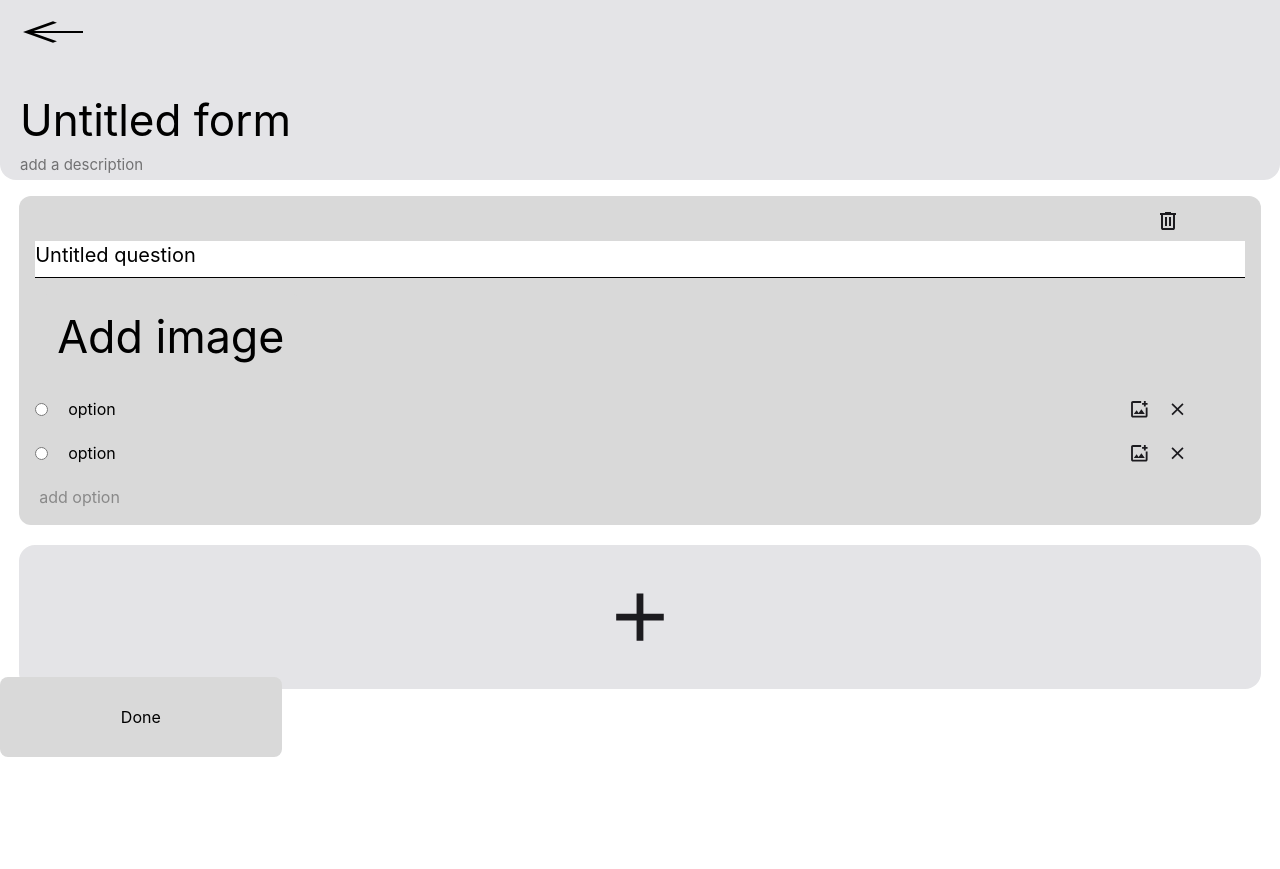
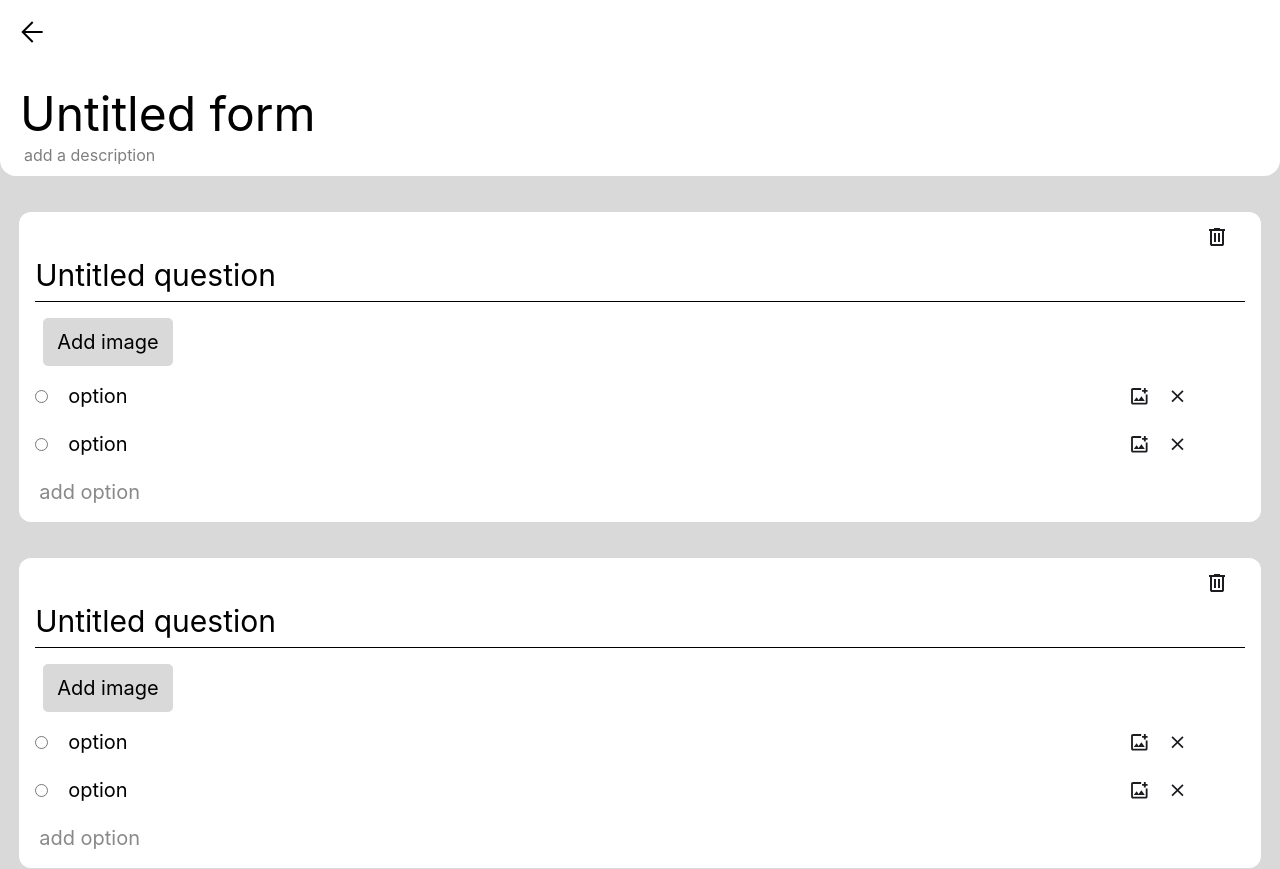
Before and after one commit to chaddjong/projek-vote, a React (Create React App) app: page /form-making in a window 1280 px wide. Shown: the top 869 px of the page. Before the commit the page ends 800 px from the top, so only its background shows below. Built offline with nearby package versions, Linux system fonts and the light colour scheme.

Commit message:
henshin v4

```diff
--- a/src/components/Option.jsx
+++ b/src/components/Option.jsx
@@ -15,7 +15,9 @@ export default function Option() {
             Option 2
         </label> */}
         <input type="radio" id="option" value="option" name="option"></input>
-        <label for="option">option</label>
+        <label for="option" className="lg:text-xl">
+          option
+        </label>
         <form className=" flex justify-end items-center w-[100%] gap-5">
           <button>
             <img src={AddPhoto} />
--- a/src/components/QuestionCard.jsx
+++ b/src/components/QuestionCard.jsx
@@ -4,27 +4,29 @@ import Option from "../components/Option";
 
 function QuestionCard() {
   return (
-    <div className="flex flex-col bg-white w-[97%] h-max rounded-xl p-4 lg:bg-[#d9d9d9] mt-4">
-      <button className="ml-[93%] mb-[11.21px]">
+    <div className="flex flex-col bg-white w-[97%] h-max rounded-xl p-4 mt-4">
+      <button className="ml-[93%] mb-[11.21px] lg:ml-[97%] sm:ml-[95%]">
         <img src={Delete} />
       </button>
       <input
         id="question"
         placeholder="Untitled question"
-        className="border-black border-b-[1.46px] focus:outline-none placeholder-black text-xl pb-2"
+        className="border-black border-b-[1.46px] focus:outline-none placeholder-black text-xl pb-2 lg:text-3xl"
         required
       ></input>
       <div className="flex flex-start mt-[1em] ml-[0.5em] mb-4">
         <button
           type="file"
-          className="text-[3.5vw] bg-[#D9D9D9] px-[14px] py-[10px] rounded-[5px]"
+          className="text-[3.5vw] bg-[#D9D9D9] px-[14px] py-[10px] rounded-[5px] lg:text-xl sm:text-[18px] md:text-[20px]"
         >
           Add image
         </button>
       </div>
       <Option />
       <Option />
-      <button className="flex w-max text-[#898989] ml-1">add option</button>
+      <button className="flex w-max text-[#898989] ml-1 lg:text-xl">
+        add option
+      </button>
     </div>
   );
 }
--- a/src/pages/DesktopFormMaking.jsx
+++ b/src/pages/DesktopFormMaking.jsx
@@ -8,7 +8,10 @@ export default function FormMaking() {
   return (
     <body className="flex flex-col justify-center items-center">
       <div class="h-[30vh] w-[30%] bg-zinc-200 rounded-b-2xl flex flex-col justify-start items-start">
-        <button type="submit" class="h-[2vh] w-[10%] mt-4 ml-2">
+        <button
+          type="submit"
+          class="h-[2vh] w-[10%] mt-4 ml-2 hover:bg-orange-300 active:bg-orange-400"
+        >
           <img src={Back} alt="p" class="h-[4vh] w-[70%] " />
         </button>
         <input
--- a/src/pages/MobileFormMaking.jsx
+++ b/src/pages/MobileFormMaking.jsx
@@ -8,32 +8,31 @@ import { Link } from "react-router-dom";
 
 function MobileFormMaking() {
   return (
-    <div>
-      <body className="bg-[#D9D9D9] h-[100%] w-[100%] pb-4 lg:hidden">
-        <div className="flex justify-end items-end w-[100%] h-[100%] p-10">
-          <div class=" w-[4.3%] h-[8vh] mr-5">
-            <button className=" bg-[#EBEBEB] mt-[87vh]  lg:mt-[84vh] rounded-full shadow-[0_1.5px_7.3px_3.3px_rgba(0,0,0,0.25)] fixed z-10">
+    <body className="bg-[#D9D9D9] pb-2">
+      <div className="flex justify-end items-end w-[100%] h-[100%]">
+        <div class="mr-20 lg:hidden">
+          <button className=" bg-[#EBEBEB] p-5 mt-[89vh] rounded-full shadow-[0_1.5px_7.3px_3.3px_rgba(0,0,0,0.25)] fixed z-20 active:bg-orange-400">
             <img src={NextArrow} />
           </button>
         </div>
       </div>
       <div>
-          <div className="flex flex-col justify-center items-center w-full gap-5">
-            <div className="flex flex-col  bg-white w-full h-44 rounded-b-2xl">
+        <div className="flex flex-col justify-center items-center gap-5">
+          <div className=" bg-white w-full h-44 rounded-b-2xl">
             <div>
-                <button class="h-[4vh] w-[2%]">
+              <button class="h-[4vh] w-[8%] sm:w-[5%] lg:w-[2.5%] m-4">
                 <img src={BackArrow} class="h-[4vh] w-[100%]" />
               </button>
             </div>
             <div className="mt-5 ml-5">
               <input
                 placeholder="Untitled form"
-                  className="text-black placeholder:text-black placeholder:font-normal w-[290px] text-4xl focus:outline-none"
+                className="text-black placeholder:text-black placeholder:font-normal w-[95%] text-4xl focus:outline-none lg:text-5xl"
               ></input>
               <br></br>
               <input
                 placeholder="add a description"
-                  className="placeholder:text-black placeholder:font-normal placeholder:opacity-50 text-base leading-6 focus:outline-none ml-1"
+                className="placeholder:text-black placeholder:font-normal placeholder:opacity-50 text-base leading-6 focus:outline-none ml-1 w-[95%]"
               ></input>
             </div>
           </div>
@@ -51,39 +50,13 @@ function MobileFormMaking() {
             </button>
           </div>
         </div>
-        </div>
-      </body>
-      <div class=" max-[1024px]:hidden">
-        <body className="flex flex-col justify-center items-center pb-[5vh]">
-          <div class="w-[100%] bg-zinc-200 rounded-b-2xl flex flex-col justify-start items-start">
-            <button type="submit" class="h-[2vh] w-[10%] mt-4 ml-2">
-              <img src={BackArrow} alt="p" class="h-[4vh] w-[70%] " />
-            </button>
-            <input
-              type="text"
-              placeholder="Untitled form"
-              class=" bg-transparent placeholder:text-black text-[5.5vh] mt-16 ml-5 font-inter h-[6vh] w-[90%]"
-            />
-            <input
-              type="text"
-              placeholder="add a description"
-              class="bg-transparent placeholder:text-black opacity-50 mt-1 ml-5 font-inter h-[4vh] w-[90%] text-[15px]"
-            />
-          </div>
-          <QuestionCard />
-          <div class="bg-zinc-200 w-[97%] h-[18vh] rounded-2xl mt-5 flex flex-col justify-center items-center">
-            <button class="w-[100%] h-[18vh] rounded-2xl flex flex-col justify-center items-center">
-              <img src={Add} class="h-[6vh] w-[8%]" />
-            </button>
-          </div>
-          <div class="h-[5vh] w-[100%] flex justify-start items-center">
-            <button class="h-[10vh] w-[22%] mt-4 bg-[#D9D9D9] rounded-lg">
+        <div class="h-[5vh] w-[30%] flex justify-start items-center max-[1024px]:hidden">
+          <button class="h-[5vh] w-[22%] mt-4 bg-white rounded-lg ml-[5%] hover:bg-orange-300 active:bg-orange-400">
             Done
           </button>
         </div>
+      </div>
     </body>
-      </div>
-    </div>
   );
 }
 
```
Lines whose indentation alone changed are shown as unchanged.
